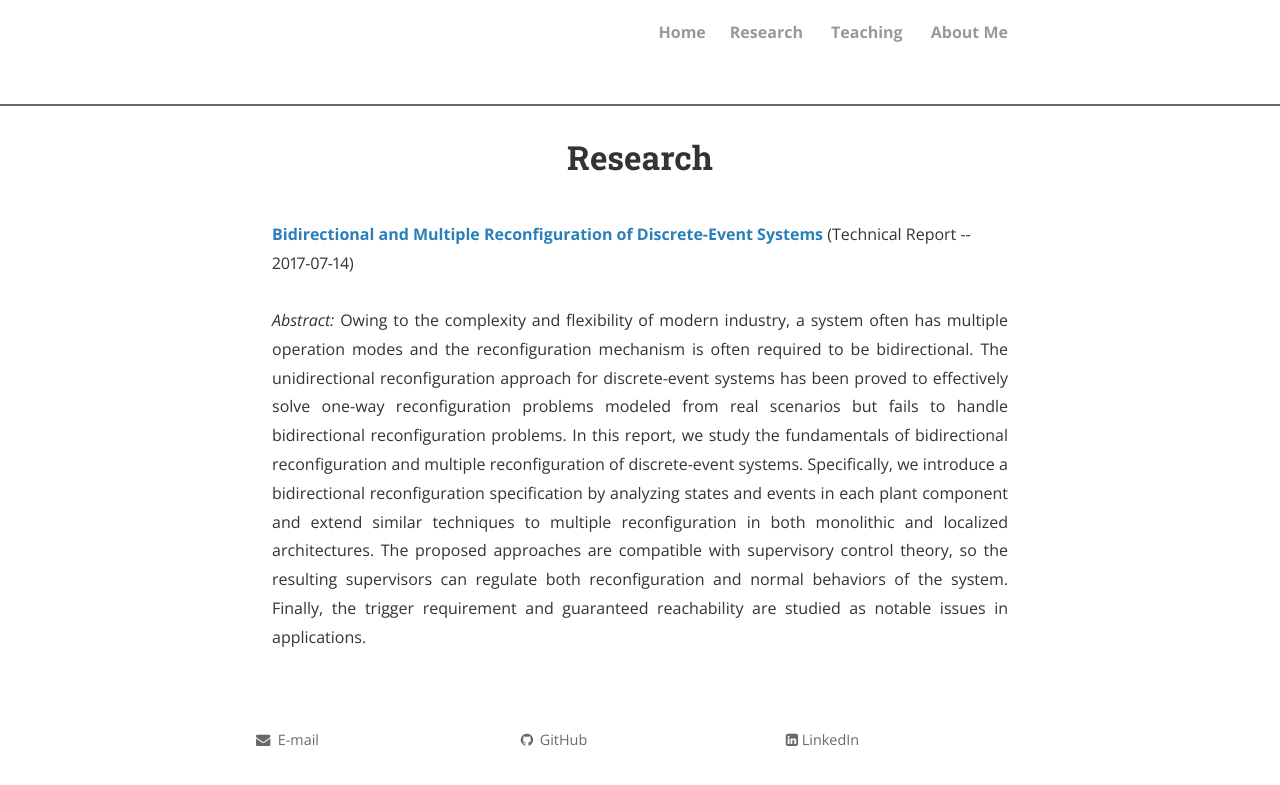
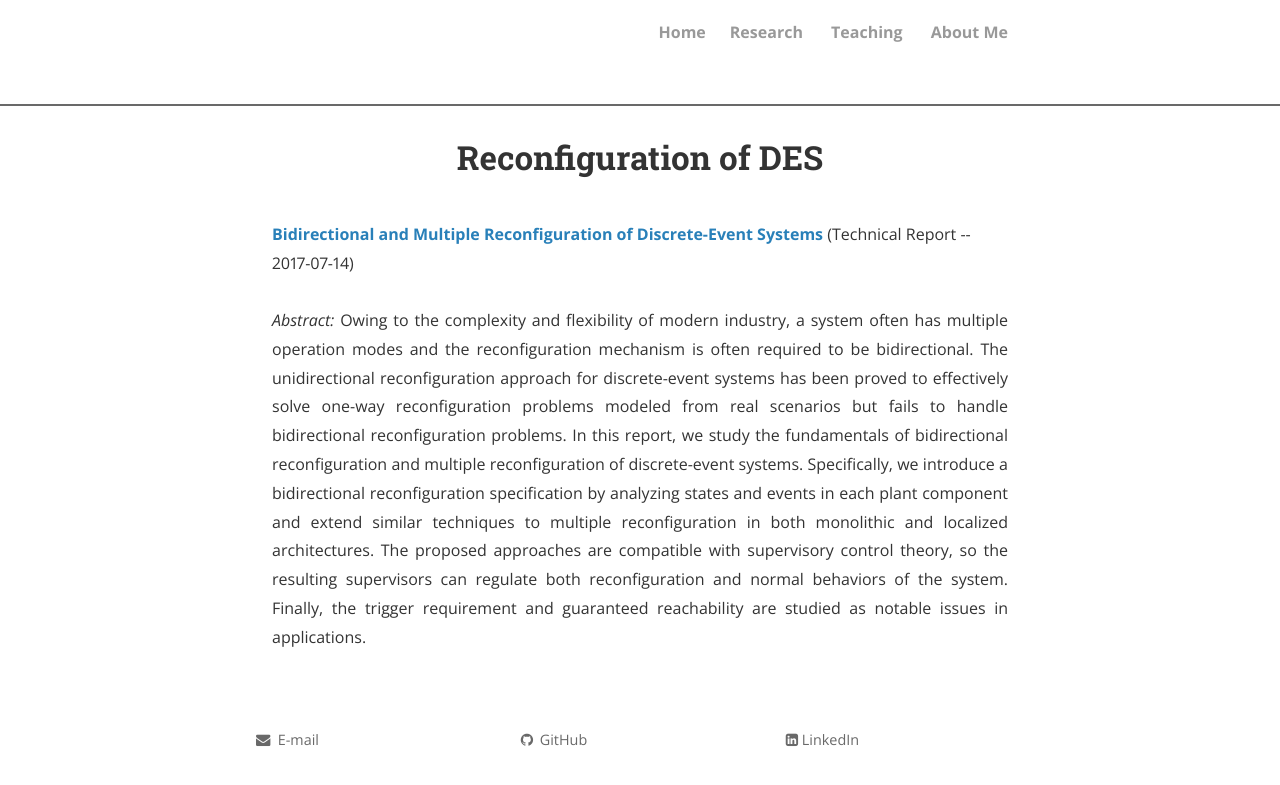
Before and after one commit to JasonZhangjc/JasonZhangjc.github.io, a Jekyll site: the page built from research.html, in a window 1280 px wide. Shown: the top 785 px of the page. Built offline with Jekyll 4.4.1, drawn with Linux system fonts in a browser that asks for light colours; nearby versions of some CDN libraries; comment, search, counter and statistics services are not loaded; a style sheet for code colours, icons or effects is not loaded.

Commit message:
Update research.html

```diff
--- a/research.html
+++ b/research.html
@@ -1,6 +1,6 @@
 ---
 layout: page
-title: Research
+title: Reconfiguration of DES
 permalink: /research/
 ---
 <strong><a href="https://github.com/JasonZhangjc/JasonZhangjc.github.io/blob/master/Report_SCG_ECE_UOFT.pdf">Bidirectional and Multiple Reconfiguration of Discrete-Event Systems</a></strong> (Technical Report -- 2017-07-14)<br><br>
```
